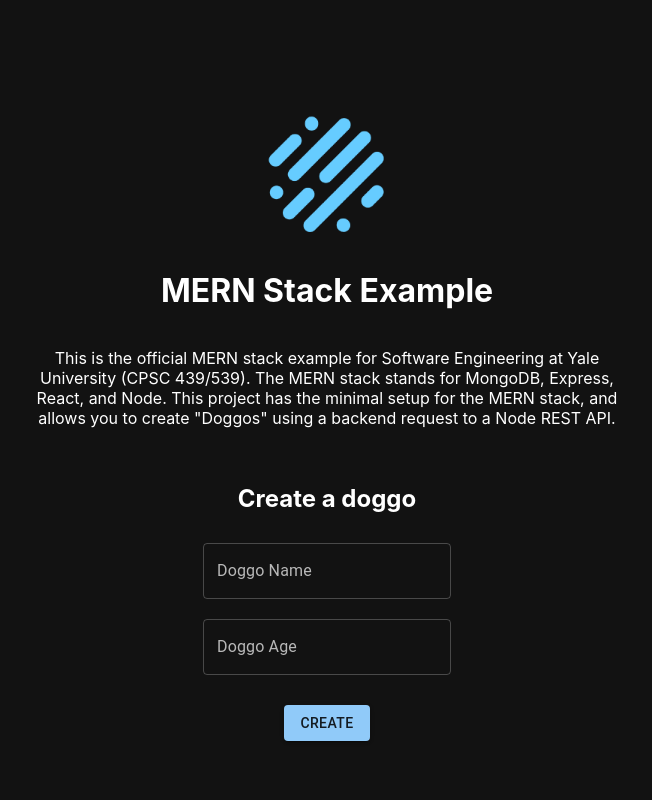
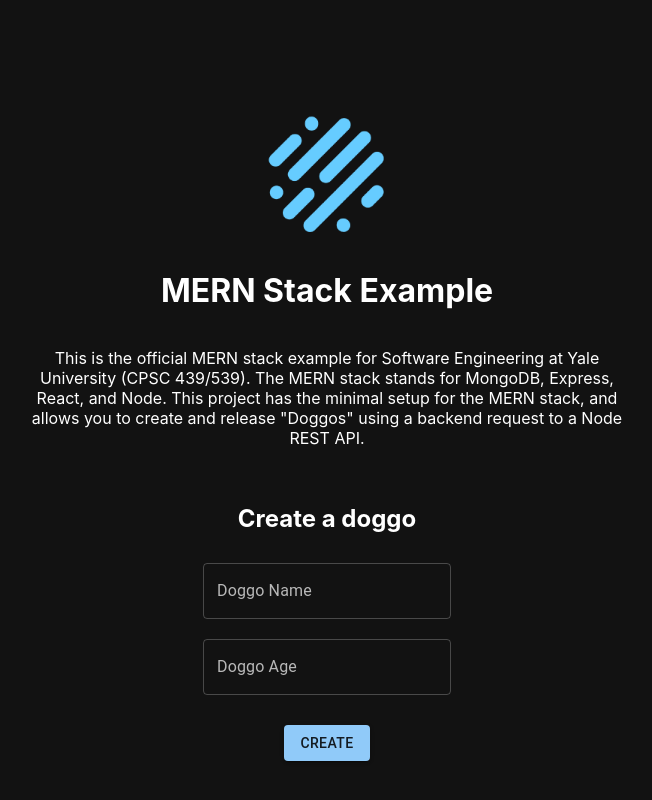
Before and after one commit to yale-swe/mern-example-app, a React (Create React App) app in the folder client/: page / in a window 1280 px wide. Shown: the top 800 px of the page, without its empty margins (313-965 px from the left). Built offline with nearby package versions, Linux system fonts and the light colour scheme; no server answers.

Commit message:
feat: update text

```diff
--- a/client/src/App.tsx
+++ b/client/src/App.tsx
@@ -46,8 +46,8 @@ const App = () => {
             This is the official MERN stack example for Software Engineering at
             Yale University (CPSC 439/539). The MERN stack stands for MongoDB,
             Express, React, and Node. This project has the minimal setup for the
-            MERN stack, and allows you to create "Doggos" using a backend
-            request to a Node REST API.
+            MERN stack, and allows you to create and release "Doggos" using a
+            backend request to a Node REST API.
           </Text>
         </Description>
         <DoggoForm addDoggo={addDoggo} />
```
